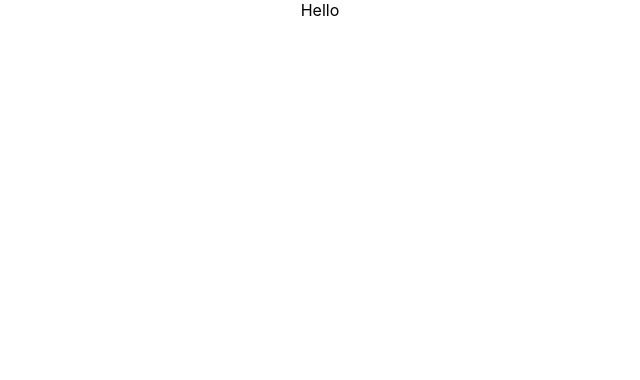
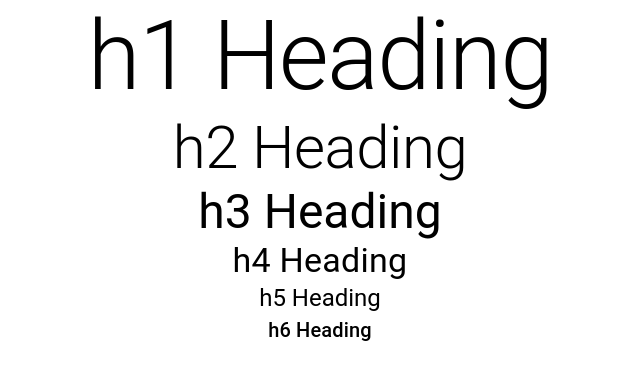
Before and after one commit to amerigirl/react-mui-demo, a React (Create React App) app: page / in a window 1280 px wide. Shown: the top 380 px of the page, without its empty margins (320-960 px from the left). Built offline with nearby package versions, Linux system fonts and the light colour scheme.

Commit message:
updating packages and troubleshooting

```diff
--- a/package.json
+++ b/package.json
@@ -3,10 +3,10 @@
   "version": "0.1.0",
   "private": true,
   "dependencies": {
-    "cra-template-typescript": "1.2.0",
-     "@emotion/react": "^11.14.0",
+    "@emotion/react": "^11.14.0",
     "@emotion/styled": "^11.14.0",
     "@mui/material": "^6.4.3",
+    "cra-template-typescript": "1.2.0",
     "react": "^19.0.0",
     "react-dom": "^19.0.0",
     "react-scripts": "5.0.1"
@@ -36,6 +36,7 @@
     ]
   },
   "devDependencies": {
+    "@types/react-dom": "^19.0.3",
     "web-vitals": "^4.2.4"
   }
 }
--- a/src/App.tsx
+++ b/src/App.tsx
@@ -1,10 +1,11 @@
-import React from 'react';
-import './App.css';
+import React from "react";
+import "./App.css";
+import MuiTypography from "./Components/MuiTypography";
 
 function App() {
   return (
-    <div className="App">
- Hello
+    <div>
+      <MuiTypography />
     </div>
   );
 }
--- /dev/null
+++ b/src/Components/MuiTypography.tsx
@@ -0,0 +1,17 @@
+import React from "react";
+import { Typography } from "@mui/material";
+
+const MuiTypography = () => {
+  return (
+    <div className="App">
+      <Typography variant="h1">h1 Heading</Typography>
+      <Typography variant="h2">h2 Heading</Typography>
+      <Typography variant="h3">h3 Heading</Typography>
+      <Typography variant="h4">h4 Heading</Typography>
+      <Typography variant="h5">h5 Heading</Typography>
+      <Typography variant="h6">h6 Heading</Typography>
+    </div>
+  );
+};
+
+export default MuiTypography;
--- a/src/index.tsx
+++ b/src/index.tsx
@@ -1,8 +1,7 @@
 import React from 'react';
 import ReactDOM from 'react-dom/client';
 import './index.css';
-import App from './App.tsx';
-
+import App from './App'
 const root = ReactDOM.createRoot(
   document.getElementById('root') as HTMLElement
 );
```
Also changed, not shown: tsconfig.json (added, +20 -0 lines), 2 other files (tests, documents, lock files or other folders).
